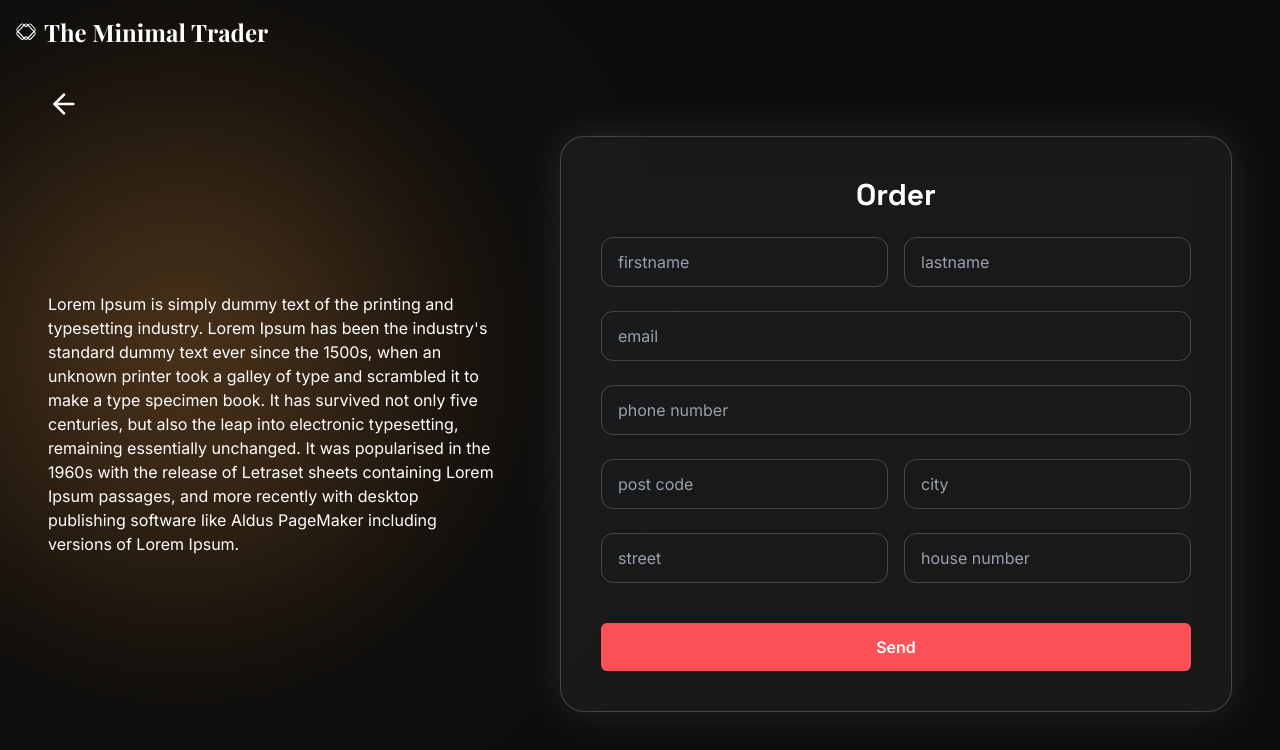
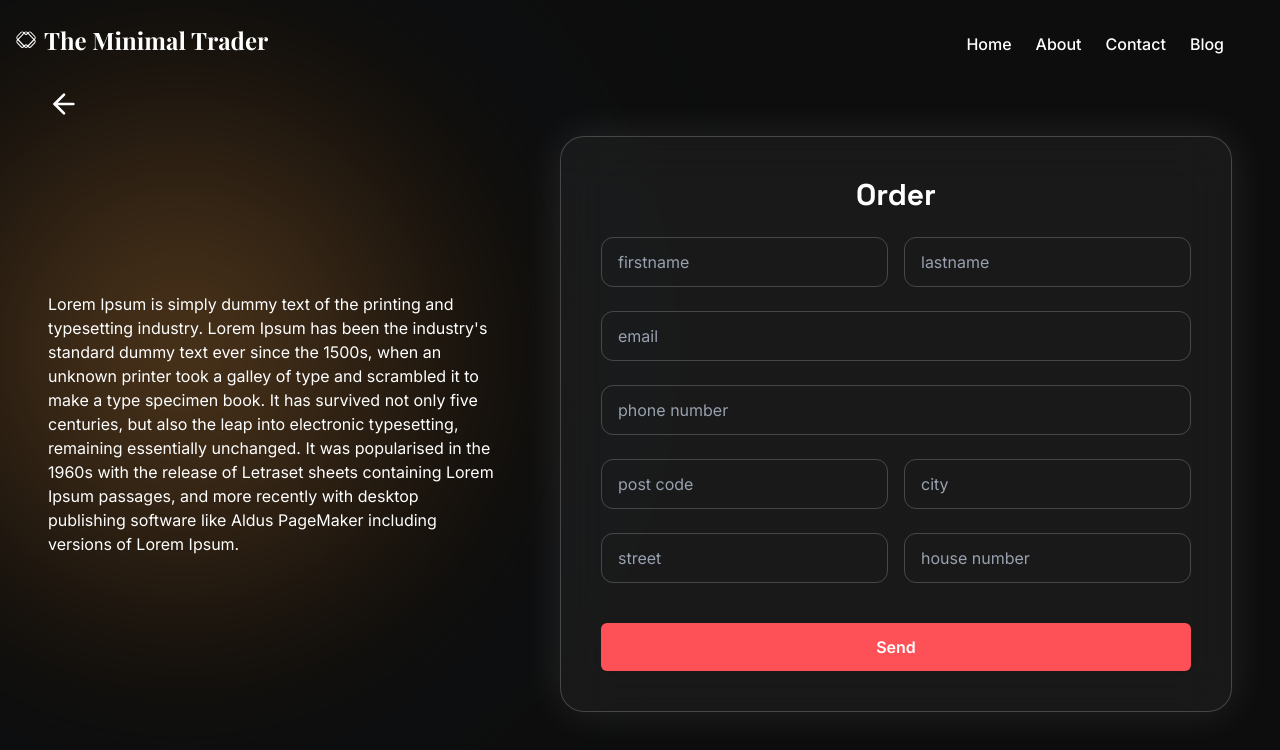
Before and after one commit to ali3a1991/theminimaltrader, a Next.js app: page /order in a window 1280 px wide. Shown: the top 750 px of the page. Built offline with nearby package versions, Linux system fonts and the light colour scheme; a web font is replaced by a local one.

Commit message:
feat: enhance Header component with navigation items and improve styling on scroll

```diff
--- a/src/components/module/Header.tsx
+++ b/src/components/module/Header.tsx
@@ -1,8 +1,18 @@
 import Image from 'next/image'
+import { useRouter } from 'next/router'
 import React, { useEffect } from 'react'
 
 export default function Header() {
   const [isOpen, setIsOpen] = React.useState(false)
+  const router = useRouter()
+
+  // Navigation items
+  const navItams = [
+    { name: 'Home', href: '/' },
+    { name: 'About', href: '/about' },
+    { name: 'Contact', href: '/contact' },
+    { name: 'Blog', href: '/blog' },
+  ]
 
   useEffect(() => {
     const handleScroll = () => {
@@ -19,15 +29,28 @@ export default function Header() {
   }, [])
 
   // Apply styles based on scroll state
-  const headerClasses = `flex items-center w-screen p-4 fixed top-0 z-50${isOpen && ' shadow-lg backdrop-blur-md transition-all duration-300'}`
+  const headerClasses = `flex items-baseline justify-between w-screen p-4 fixed top-0${isOpen && ' shadow-lg backdrop-blur-lg transition-all duration-300'}`
   return (
-    <div className={headerClasses}>
+    <div className={headerClasses} style={{ zIndex: 1000 }}>
+
       <div className='flex w-[100%] max-w-7xl mx-auto'>
         <div className="flex items-center gap-2">
           <Image src={'/logo-light.svg'} alt='Logo' width={20} height={20}/>
           <h1 className="text-2xl font-bold logo">The Minimal Trader</h1>
         </div>
       </div>
+
+      <nav>
+        <ul className="flex items-center gap-6 p-4 md:pr-10">
+          {navItams.map((item) => (
+            <li key={item.name}>
+              <button className="font-medium hover:underline transition-colors duration-200 cursor-pointer" onClick={() => router.push(item.href)} style={router.pathname === item.href ? { color: '#f59e42' } : {} }>
+                {item.name}
+              </button>
+            </li>
+          ))}
+        </ul>
+      </nav>
     </div>
   )
 }
```
